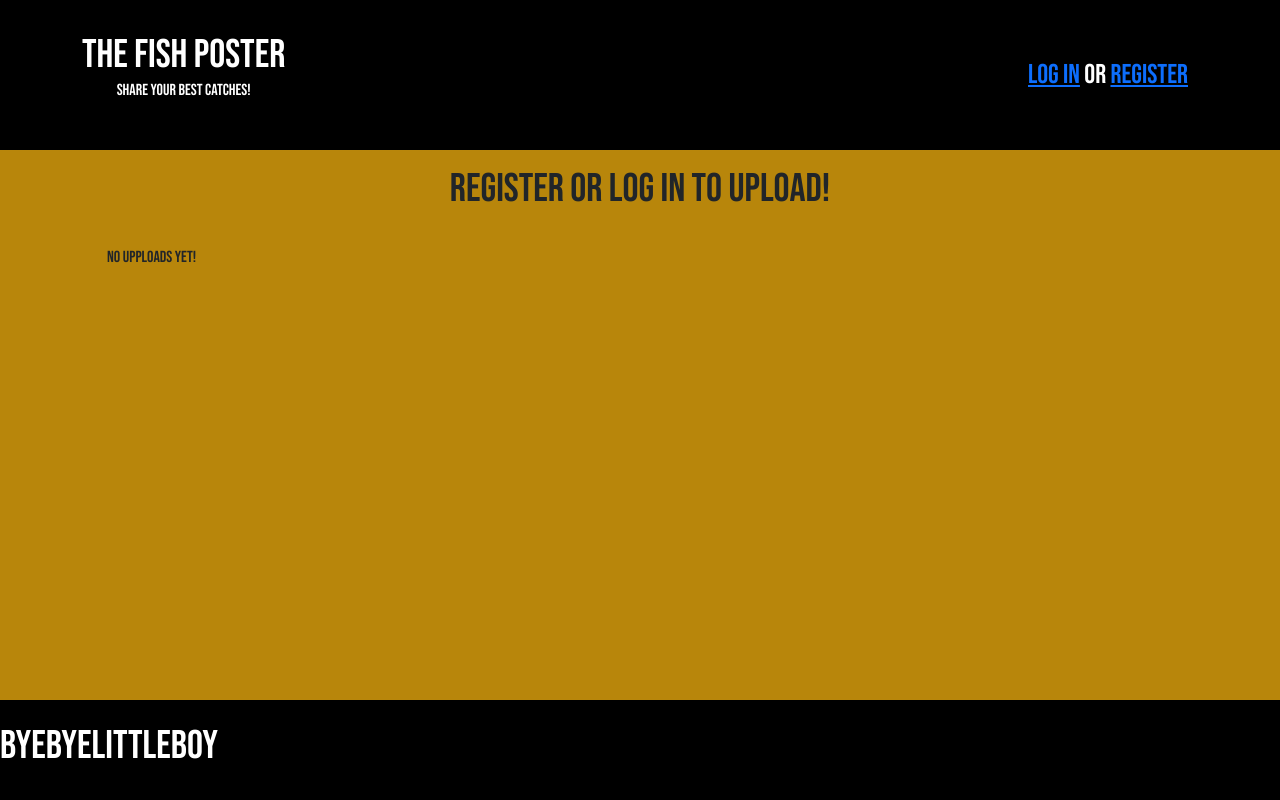
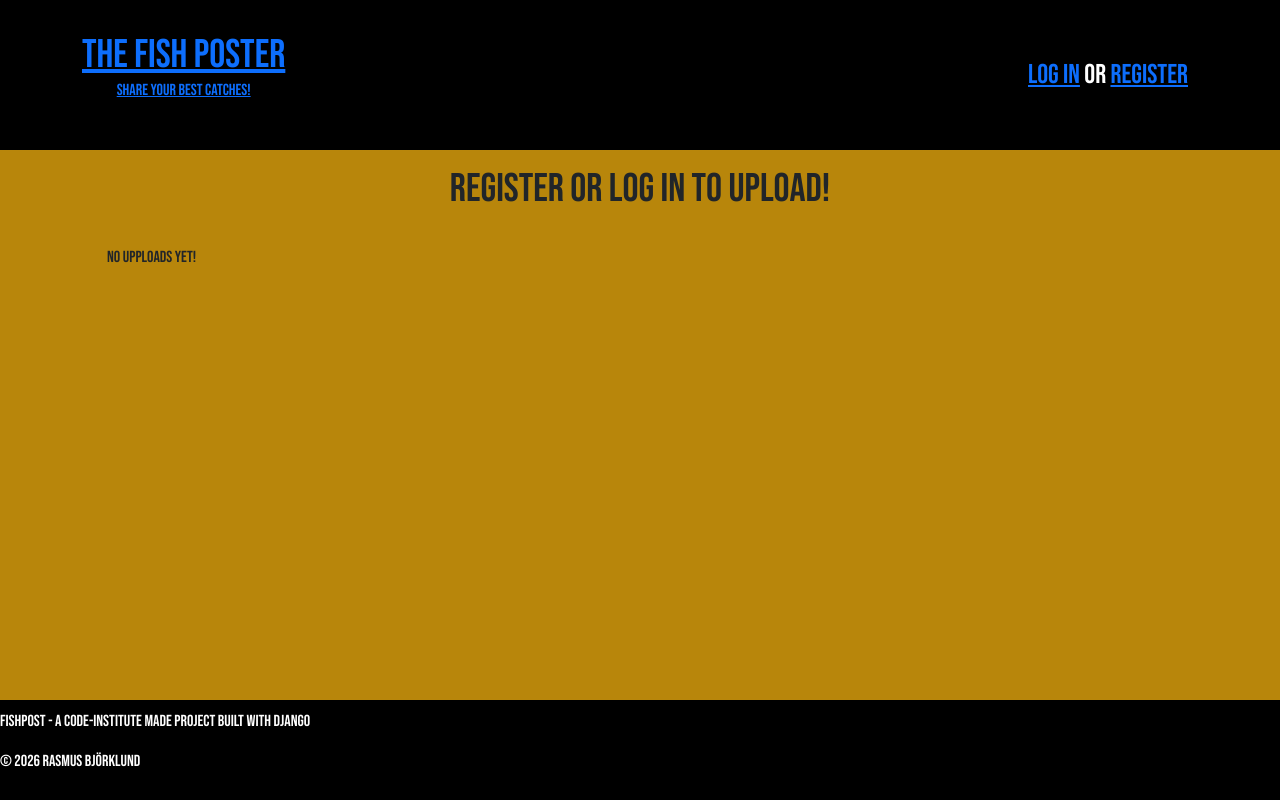
Before and after one commit to Rabbsen/thirdthingy, a Django app: page / in a window 1280 px wide. Run offline with Django 5.2, Linux system fonts and the light colour scheme; data that the repository does not hold is empty.

Commit message:
added link to header text

```diff
--- a/posts/templates/home.html
+++ b/posts/templates/home.html
@@ -21,8 +21,8 @@
 <header id="homeheader">
     <div class="container header-content">
         <div class="header-text">
-            <h1 class="mb-0">The Fish Poster</h1>
-            <p>Share your best catches!</p>
+            <h1 class="mb-0"><a href="{% url 'home' %}">The Fish Poster</a></h1>
+            <p><a href="{% url 'home' %}">Share your best catches!</a></p>
         </div>
         <div class="header-loggin">
             {% if user.is_authenticated %}
@@ -153,7 +153,8 @@
 </main>
 <footer>
   <div class="footerdiv">
-    <h1>byebyelittleboy</h1>
+    <p>FishPost - A Code-institute made project built with Django</p>
+    <p>© 2026 Rasmus Björklund</p>
   </div>
 </footer>
 <script src="https://cdn.jsdelivr.net/npm/bootstrap@5.3.8/dist/js/bootstrap.bundle.min.js" integrity="sha384-FKyoEForCGlyvwx9Hj09JcYn3nv7wiPVlz7YYwJrWVcXK/BmnVDxM+D2scQbITxI" crossorigin="anonymous"></script>
--- a/static/css/style.css
+++ b/static/css/style.css
@@ -55,6 +55,7 @@ body {
     flex-direction:column;
     align-items: center;
     justify-content: center;
+    text-decoration: none;
 }
 .header-loggin {
     display:flex;
```
Also changed, not shown: posts/templates/login.html (+4 -4 lines), posts/templates/register.html (+4 -3 lines).
